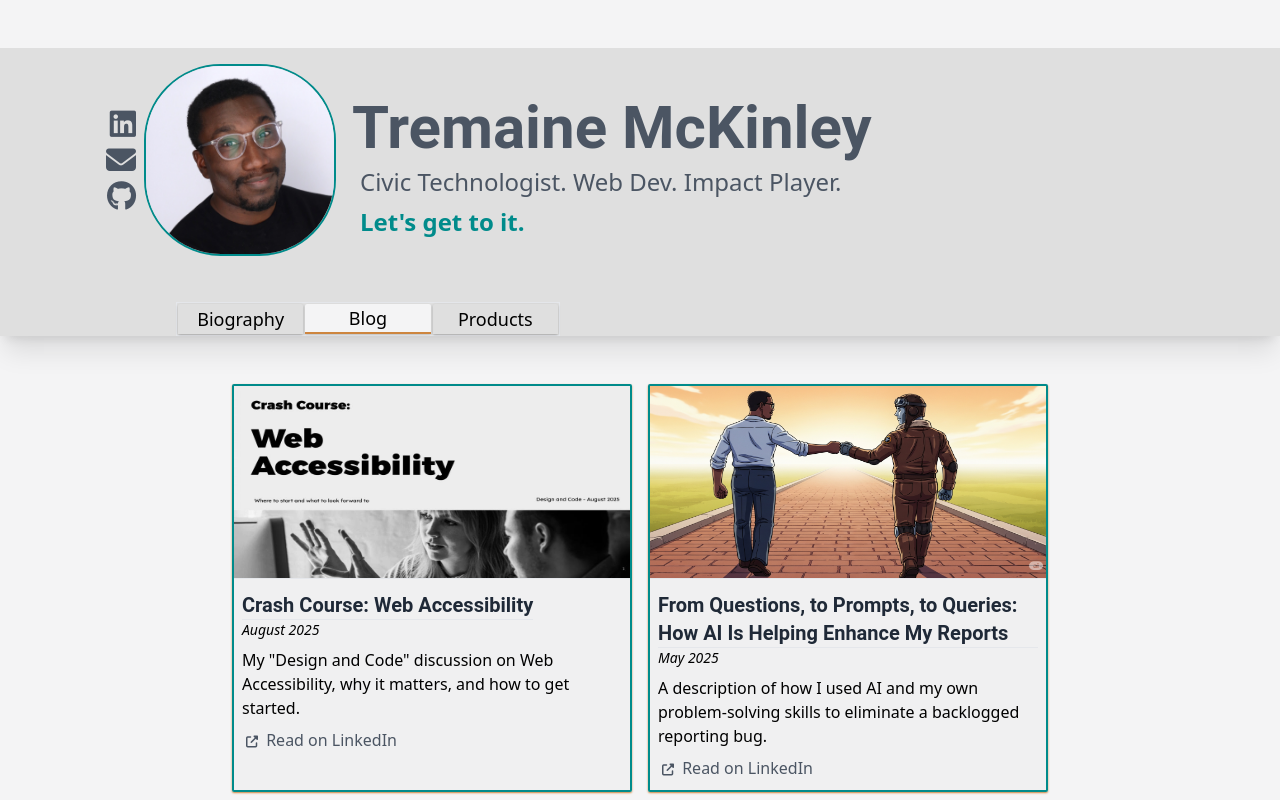
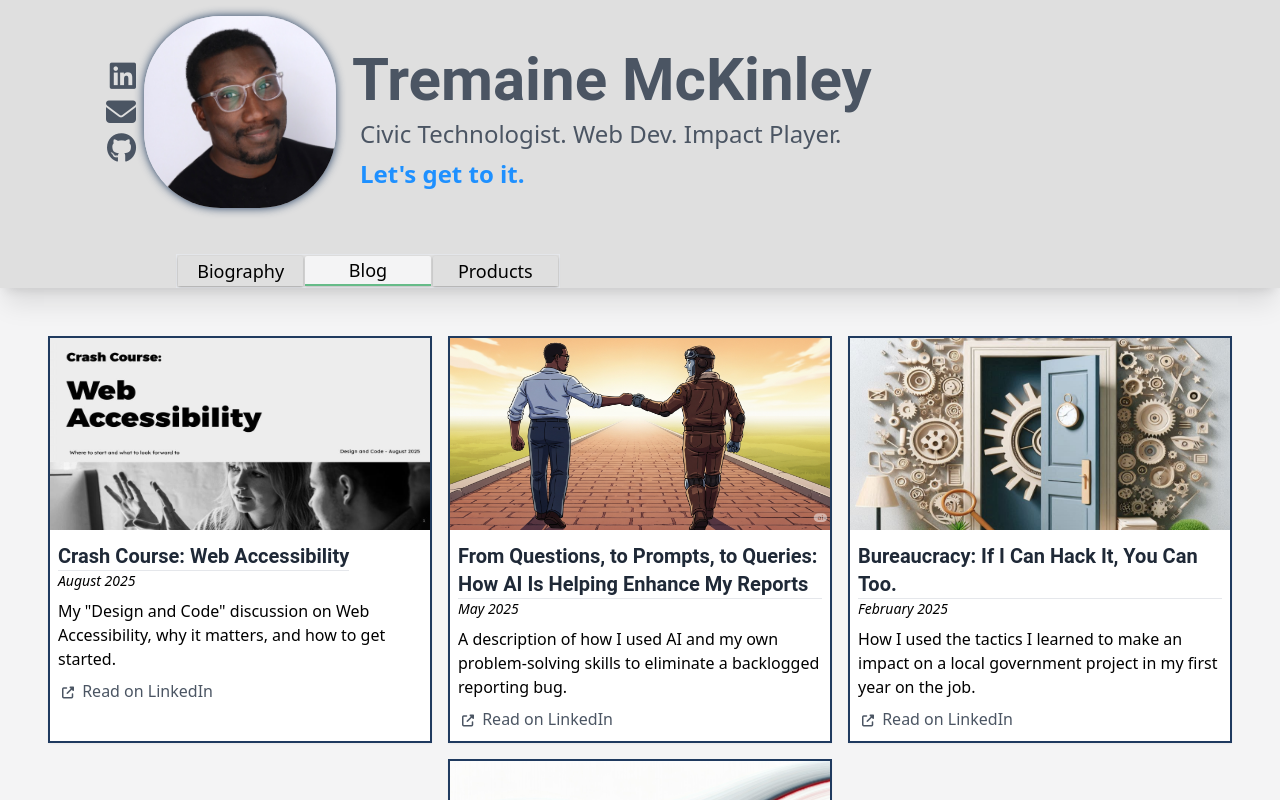
Before and after one commit to tremckinley/tremckinley-portfolio, a React (Vite) app: page / in a window 1280 px wide. Both pictures are taken after a click on the button "Blog". Shown: the top 800 px of the page. Built offline with nearby package versions, Linux system fonts and the light colour scheme.

Commit message:
feat: Add initial portfolio structure with new components, global styles, and updated Tailwind configuration.

```diff
--- a/src/App.jsx
+++ b/src/App.jsx
@@ -1,55 +1,38 @@
 import { useState } from "react";
 import ProfileCard from "./assets/ProfileCard/ProfileCard";
-import AboutSection from "./assets/AboutSection";
+import AboutSection from "./assets/AboutSection/AboutSection";
 import ProjectSection from "./assets/ProjectSection";
 import BlogSection from "./assets/BlogSection";
 import { motion } from "motion/react";
+
+const sections = [
+  { id: "bio", Component: AboutSection, className: "flex flex-wrap justify-center" },
+  { id: "projects", Component: ProjectSection, className: "w-full" },
+  { id: "blog", Component: BlogSection, className: "w-full" },
+];
 
 function App() {
   const [view, setView] = useState("bio");
 
   return (
-      <div className="w-full flex flex-col items-between min-h-fit h-[100vh] bg-zinc-100 pt-12">
-        <ProfileCard state={{ view, setView }} />
-        <div className="max-w-7xl mx-auto p-10 md:pb-0">
-          {
-          (view == "bio" || view == "all") && (
+    <div id="app" className="w-full flex flex-col h-screen overflow-hidden bg-zinc-100">
+      <ProfileCard state={{ view, setView }} />
+      <div id="content" className="w-full flex-1 mx-auto p-10 md:pb-0 overflow-y-auto">
+        {sections.map(({ id, Component, className }) => (
+          (view === id || view === "all") && (
             <motion.div
-            initial={{y:-100, opacity: 0}}
-            animate={{y:0, opacity: 1}}
-            transition={{duration: .2}}
-            className="flex flex-wrap justify-center"
+              key={id}
+              initial={{ y: -100, opacity: 0 }}
+              animate={{ y: 0, opacity: 1 }}
+              transition={{ duration: .3 }}
+              className={className}
             >
-              <AboutSection />
+              <Component />
             </motion.div>
           )
-          }
-        {
-          (view == "projects" || view == "all") && (
-            <motion.div
-            initial={{y:-100, opacity: 0}}
-            animate={{y:0, opacity: 1}}
-            transition={{duration: .3}}
-            className="w-full"
-            >
-              <ProjectSection />
-            </motion.div>
-          )
-        }
-                {
-          (view == "blog" || view == "all") && (
-            <motion.div
-            initial={{y:-100, opacity: 0}}
-            animate={{y:0, opacity: 1}}
-            transition={{duration: .3}}
-            className="w-full"
-            >
-            <BlogSection />
-            </motion.div>
-          )
-        }
-        </div>
+        ))}
       </div>
+    </div>
   );
 }
 
--- a/src/assets/AboutSection.jsx
+++ /dev/null
@@ -1,14 +0,0 @@
-export default function AboutSection() {
-    return (
-        <section className="max-w-4xl my-4 p-5 bg-gray-50 border-2 border-accent-secondary rounded-lg -bio-background shadow-sm shadow-gray-400 mb-10">
-        <p>
-        I’m a technical problem-solver and self-teaching web developer. I am most passionate about creating innovative solutions that empower communities. With a background in non-profit operations, software administration, IT support, and international business, I thrive at the intersection of technology and civic engagement.
-        <br/><br/>Currently, I’m helping shape the future of Memphis government services as a Business Services Analyst for the Shelby County Division of Planning and Development. My work focuses on configuring and enhancing SaaS platforms to streamline processes, improve accessibility, and drive meaningful change for internal and external customers. No day is the same and I approach every challenge with curiosity, determination, and a diverse toolkit. Previously, I was a Director of Finance & Technology for a local charter school. Beyond my professional roles, I am a lifelong learner with experience living and working abroad.
-        <br/><br/>I am consistently pursuing personal projects that combine creativity and technical expertise to advance my personal and professional dreams. You can usually find me completing a course, networking with smarter people, or developing something just because I think it will be cool. Whether I’m troubleshooting code, improving user experiences, or building tools to make civic tech more inclusive, I’m committed to leaving things better than I found them.
-        <br/><br/>
-        <center><strong>Let’s connect! There's something great we can do together.</strong></center>
-        </p>
-
-        </section>
-    )
-}
--- /dev/null
+++ b/src/assets/AboutSection/AboutSection.jsx
@@ -0,0 +1,14 @@
+export default function AboutSection() {
+    return (
+        <section className="card max-w-6xl my-4 p-5 bg-white shadow-gray-400 mb-10 md:text-lg text-md">
+            <p>
+                I’m a technical problem-solver and self-teaching web developer. I am most passionate about creating innovative solutions that empower communities. With a background in non-profit operations, software administration, IT support, and international business, I thrive at the intersection of technology and civic engagement.
+                <br /><br />Currently, I’m helping shape the future of Memphis government services as a Business Services Analyst for the Shelby County Division of Planning and Development. My work focuses on configuring and enhancing SaaS platforms to streamline processes, improve accessibility, and drive meaningful change for internal and external customers. No day is the same and I approach every challenge with curiosity, determination, and a diverse toolkit. Previously, I was a Director of Finance & Technology for a local charter school. Beyond my professional roles, I am a lifelong learner with experience living and working abroad.
+                <br /><br />I am consistently pursuing personal projects that combine creativity and technical expertise to advance my personal and professional dreams. You can usually find me completing a course, networking with smarter people, or developing something just because I think it will be cool. Whether I’m troubleshooting code, improving user experiences, or building tools to make civic tech more inclusive, I’m committed to leaving things better than I found them.
+                <br /><br />
+                <center><strong>Let’s connect! There's something great we can do together.</strong></center>
+            </p>
+
+        </section>
+    )
+}
--- a/src/assets/BlogPost/BlogPost.jsx
+++ b/src/assets/BlogPost/BlogPost.jsx
@@ -2,14 +2,14 @@
 import { motion } from "motion/react";
 
 export default function BlogPost(props) {
-    const {blog} = props;
+    const { blog } = props;
     return (
-        <div className=" overflow-clip md:w-1/3 w-full m-2 border-2 border-accent-secondary rounded-sm md:flex-row flex-col  bg-[#dfdfdf]/20 hover:bg-accent/10 hover:border-accent shadow-sm shadow-[peru]">
-            <div className=" border-b flex">
+        <div className="blog-card card card-hover overflow-clip md:w-1/3 w-full m-2 md:flex-row flex-col bg-[#dfdfdf]/20 shadow-[peru]">
+            <div className="flex">
                 <a href={blog.linkUrl} target="_blank" className="w-full overflow-clip max-h-48">
                     <motion.img
-          whileHover={{scale: 1.3}}
-          transition={{duration: .2}}
+                        whileHover={{ scale: 1.3 }}
+                        transition={{ duration: .2 }}
                         className="w-full md:min-w-60 h-full md:max-h-48 md:object-center"
                         src={blog.imageUrl}
                         alt={blog.imageAlt}
@@ -17,7 +17,7 @@ export default function BlogPost(props) {
                 </a>
             </div>
             <div className="p-2">
-                <h4 className="text-gray-800 pt-1 w-full max-w-fit border-b text-xl font-roboto font-bold">{blog.title}</h4>
+                <h4 className="heading-text text-gray-800 pt-1 w-full max-w-fit border-b text-xl">{blog.title}</h4>
                 <p className="text-sm italic">{blog.date}</p>
                 <h5 className="my-2">{blog.desc}</h5>
                 <a href={blog.linkUrl} className="hover:text-accent hover:underline mt-4 my-2 w-full text-gray-600" target="_blank" rel="noopener noreferrer">
--- a/src/assets/ProfileCard/ProfileCard.jsx
+++ b/src/assets/ProfileCard/ProfileCard.jsx
@@ -6,7 +6,7 @@ export default function ProfileCard(props) {
         <div className="xl:pl-12 flex flex-col lg:h-72 items-start justify-between p-4 pb-0 text-gray-600 shadow-xl bg-[#dfdfdf]" role="banner border border-gray-500">
             <div className=" flex flex-col lg:flex-row items-center lg:justify-start w-full">
                 <div className="flex flex-col lg:flex-row-reverse items-center">
-                    <img className="rounded-[40%] max-h-36 lg:max-h-48 border-2 border-accent-secondary" alt="profile image of me" src="/headshot.jpeg" />
+                    <img className="rounded-[40%] max-h-36 lg:max-h-48" alt="profile image of me" src="/headshot.jpeg" style={{ boxShadow: "0px 0px 10px var(--accent-secondary)" }} />
                     <div className="flex lg:flex-col lg:items-end lg:pr-2 justify-between w-24 lg:text-3xl text-xl">
                         <a href="https://www.linkedin.com/in/tremaine-mckinley/" target="_blank"><i className="contact-icon fa-brands fa-linkedin" title="Visit LinkedIn page"></i></a>
                         <button title="Email Me - Copy to clipboard" onClick={() => {
@@ -17,7 +17,7 @@ export default function ProfileCard(props) {
                                 .catch(err => {
                                     console.error('Failed to copy: ', err);
                                 });
-                            }}
+                        }}
                         >
                             <i className="fa fa-envelope contact-icon"></i>
                         </button>
@@ -25,9 +25,9 @@ export default function ProfileCard(props) {
                     </div>
                 </div>
                 <div className="lg:ml-4 text-center lg:text-left">
-                    <h1 className="mt-4 mb-2 text-4xl lg:text-6xl font-roboto font-bold">Tremaine McKinley</h1>
+                    <h1 className="heading-text mt-4 mb-2 text-4xl lg:text-6xl">Tremaine McKinley</h1>
                     <h2 className="text-lg lg:text-2xl ml-2">Civic Technologist. Web Dev. Impact Player.</h2>
-                    <h3 className="mt-2 ml-2 text-md lg:text-2xl font-semibold text-accent-secondary">Let's get to it.</h3>
+                    <h3 className="mt-2 ml-2 text-md lg:text-2xl font-semibold text-[dodgerblue]">Let's get to it.</h3>
                 </div>
             </div>
 
--- a/src/index.css
+++ b/src/index.css
@@ -3,23 +3,16 @@
 @tailwind utilities;
 
 :root {
-    --accent: peru;
-    --accent-secondary: darkcyan;
+    --accent: #66bb88;
+    --accent-secondary: #1F3A5F;
 }
+
 
 .header {
     font-weight: bold;
     font-size: x-large;
     margin-bottom: 10px;
 
-}
-
-.bio-background {
-    background-image: url("https://wreg.com/wp-content/uploads/sites/18/2022/10/GettyImages-902966078.jpg?w=960&h=540&crop=1");
-    background-size: cover;
-    background-blend-mode: overlay;
-    background-color: #00000050;
-    color: rgb(245 245 244)
 }
 
 .accent {
@@ -31,7 +24,7 @@
 }
 
 .contact-icon:hover {
-    color: var(--accent)
+    color: var(--accent-secondary)
 }
 
 
@@ -42,9 +35,47 @@
 
 }
 
-html, body {
+html,
+body {
     margin: 0;
     padding: 0;
     width: 100%;
     overflow-x: hidden;
-  }
+}
+
+/* Custom Scrollbar */
+::-webkit-scrollbar {
+    width: 10px;
+}
+
+::-webkit-scrollbar-track {
+    background: transparent;
+}
+
+::-webkit-scrollbar-thumb {
+    background: var(--accent-secondary);
+    border-radius: 5px;
+}
+
+/* Firefox */
+* {
+    scrollbar-color: var(--accent-secondary) transparent;
+    scrollbar-width: thin;
+}
+
+/* Utility Classes */
+.card {
+    @apply border-2 border-accent-secondary rounded-lg shadow-sm bg-white;
+}
+
+.card-hover {
+    @apply hover:bg-accent/40 hover:border-accent;
+}
+
+.heading-text {
+    @apply font-roboto font-bold;
+}
+
+.blog-card{
+    @apply rounded-none max-w-sm;
+}
--- a/tailwind.config.js
+++ b/tailwind.config.js
@@ -11,15 +11,10 @@ export default {
         'roboto': ['Roboto', "sans-serif"]
       },
       colors: {
-        'primary': '#c9e6c070 ',
-        'secondary': '#001733',
-        'accent': '',
+        'accent': '#66bb88',
+        'accent-secondary': '#1F3A5F',
         'neutral-light': '',
         'neutral-dark': '',
-        'accent': {
-          DEFAULT: 'peru',
-          secondary: 'darkcyan',
-        },
       }
     },
   },
```
Also changed, not shown: src/assets/ProjectCard/ProjectCard.jsx (+5 -5 lines). Lines whose indentation alone changed are shown as unchanged.
